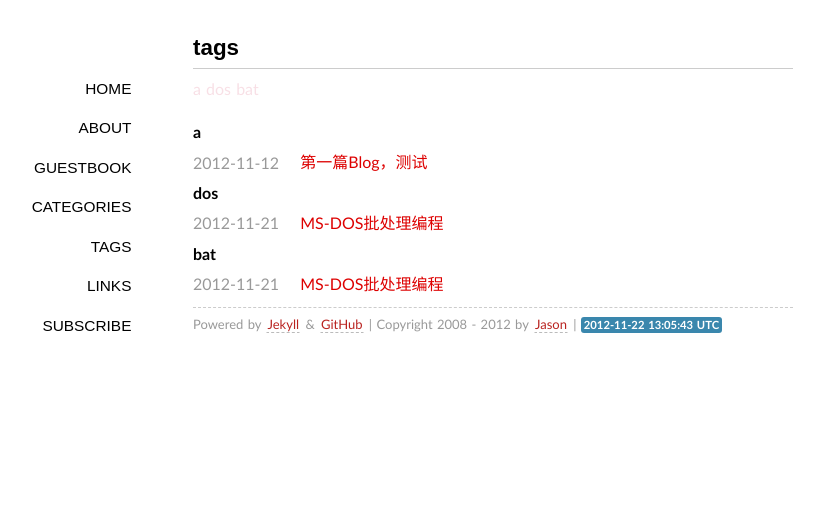
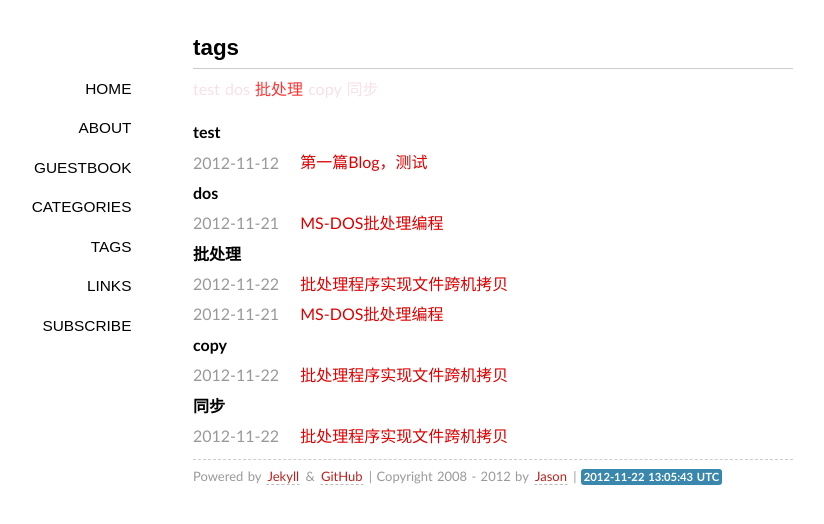
Before and after one commit to linsword20/linsword20.github.com, a Jekyll site: the page built from tags/index.md, in a window 1280 px wide. Shown: the top 524 px of the page, without its empty margins (147-971 px from the left). Built offline with Jekyll 4.4.1, drawn with Linux system fonts in a browser that asks for light colours; some web fonts are replaced; Markdown is read by kramdown in place of the engine named in the settings.

Commit message:
file sync

```diff
--- a/_posts/2012/2012-11-12-my-first-blog.md
+++ b/_posts/2012/2012-11-12-my-first-blog.md
@@ -3,9 +3,8 @@ layout: post
 title: 第一篇Blog，测试
 categories: test
 description: 经好友介绍了解Jekyll，刚刚上手尝试
-tags: a
+tags: test
 ---
-
-经好友[Jack](https://github.com/xuejiancun)介绍认识到了Jekyll，看了一些网络中的使用Jekyll的Blog的简洁的风格所以及被Jekyll的方便快捷所吸引。在网上看来一些Blog后，最终决定使用这个模板——简洁!感谢[Jack](https://github.com/xuejiancun)介绍这种方式给我，的确挺有意思的，8错!
+经好友[Jack](https://github.com/xuejiancun) 介绍认识到了Jekyll，看了一些网络中的使用Jekyll的Blog的简洁的风格所以及被Jekyll的方便快捷所吸引。在网上看来一些Blog后，最终决定使用这个模板——简洁!感谢[Jack](https://github.com/xuejiancun) 介绍这种方式给我，的确挺有意思的，8错!
 
 鉴于这篇Blog只是作学习测试用，Over。。。
--- a/_posts/2012/2012-11-21-batch-programming.md
+++ b/_posts/2012/2012-11-21-batch-programming.md
@@ -1,8 +1,8 @@
 ---
 layout: post
 title: MS-DOS批处理编程
-categories: Programming
-tags: [dos, bat]
+categories: programming
+tags: [dos, 批处理]
 ---
 
 * MS-DOS批处理文件
--- /dev/null
+++ b/_posts/2012/2012-11-22-batch-file_copy.md
@@ -0,0 +1,17 @@
+---
+layout: post
+title: 批处理程序实现文件跨机拷贝
+categories: programming
+tags: [批处理, copy, 同步]
+---
+
+前些日子，我实习的公司需要实现一个服务器双机文件同步的功能，大家都忙着其他事情，秉着多学点东西的心态，就接下了这个活。
+公司服务器进行了双机负载均衡，某些文件将平均的分布在两台服务器上，但程序读取这些文件的时候又希望只固定读取一台服务器
+上的文件，为此需要将一台服务器上的文件合并到另一台服务器。由于两台服务器使用Windows系统，使用批处理程序跨机拷贝文件的方式，
+并且为其配置Job，定期运行，实现双机实现文件同步功能。
+
+###功能详述
+
+1. 定时将服务器A的`c:\project\yyyymmdd`下所有的xml文件同步到服务器B下对应目录
+2. 遇到重名的情况，需要对重名的xml文件进行比较，保留较新的一个xml文件
+3. 用job运行此bat程序，间隔为一分钟一次
```
